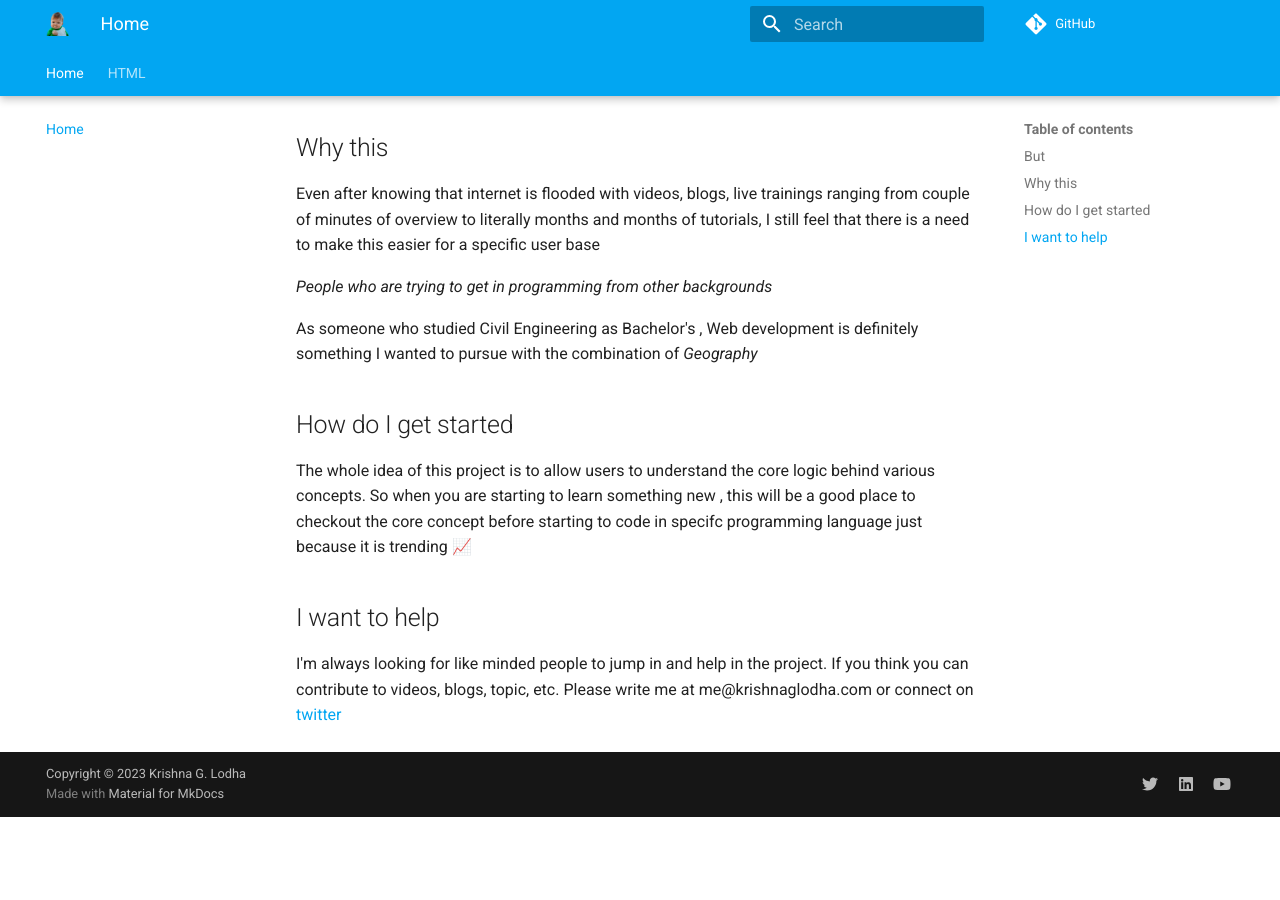
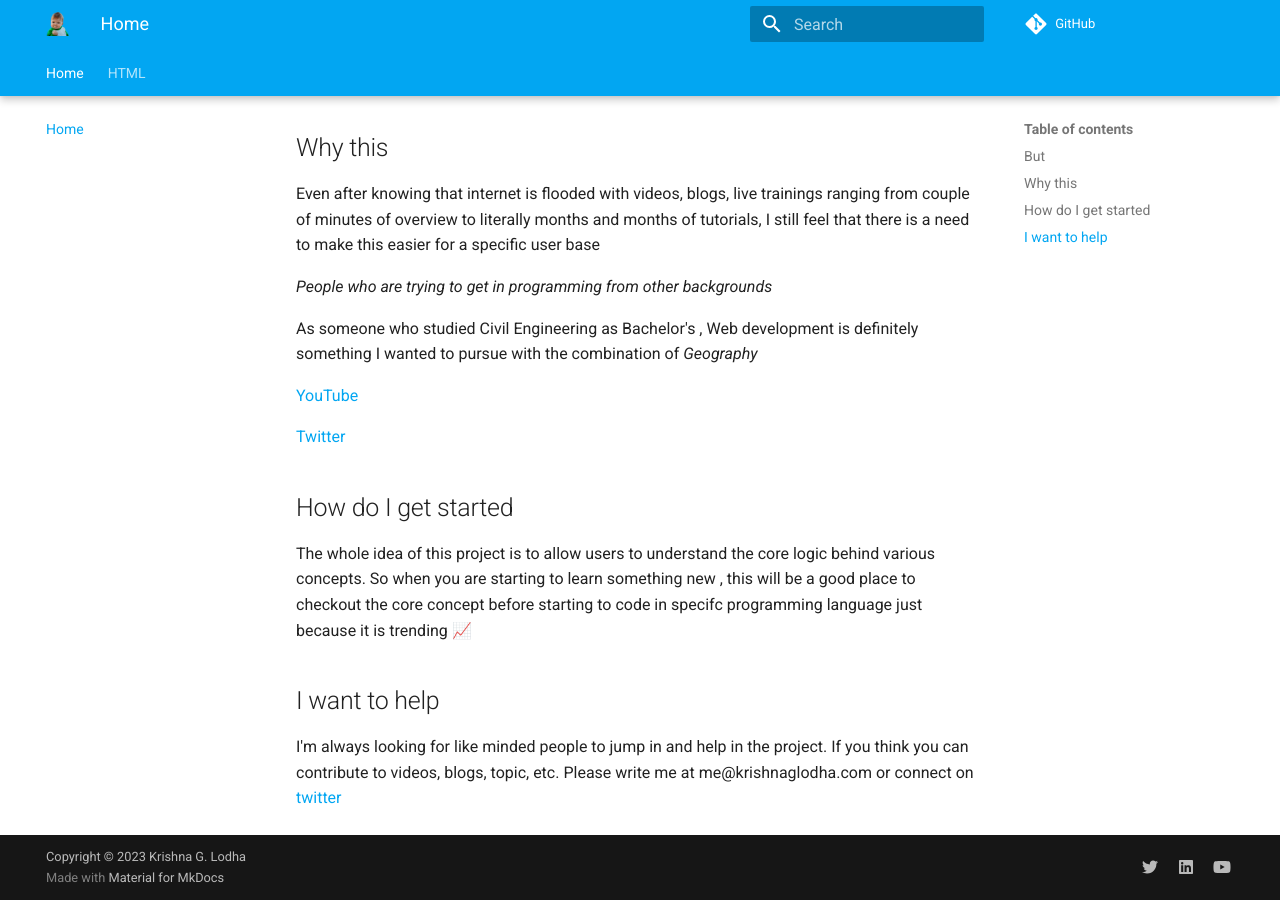
Before and after one commit to krishnaglodha/explainto5yearold, an MkDocs documentation site: the page built from docs/index.md, in a window 1280 px wide and 900 px high, scrolled down 510 px. Built offline with MkDocs 1.6.1 and Material for MkDocs 9.7.7, drawn with Linux system fonts in a browser that asks for light colours; comment, search, counter and statistics services are not loaded; before the commit the page ends 1327 px from its top, so only the background shows below that.

Commit message:
added YT and TW link

```diff
--- a/docs/index.md
+++ b/docs/index.md
@@ -15,6 +15,11 @@ Even after knowing that internet is flooded with videos, blogs, live trainings r
 
 As someone who studied Civil Engineering as Bachelor's , Web development is definitely something I wanted to pursue with the combination of <i> Geography </i>
 
+[YouTube](https://www.youtube.com/channel/UCwWQRgxtYxUZHSPB5JKjNIA)
+
+[Twitter](https://twitter.com/explainto5year)
+
+
 ## How do I get started
 
 The whole idea of this project is to allow users to understand the core logic behind various concepts. So when you are starting to learn something new , this will be a good place to checkout the core concept before starting to code in specifc programming language just because it is trending 📈
```
Also changed, not shown: README.md (+6 -0 lines).
